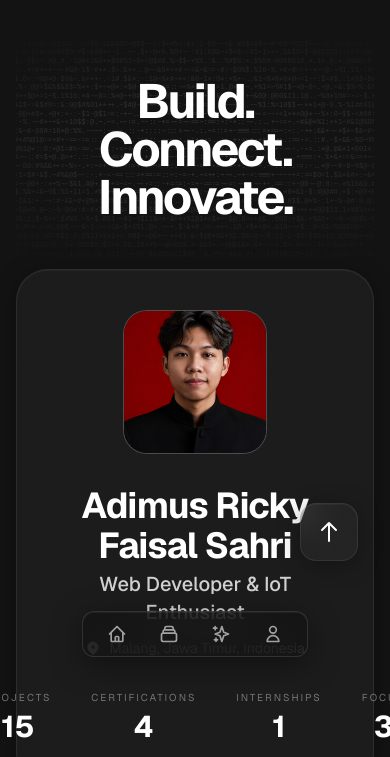
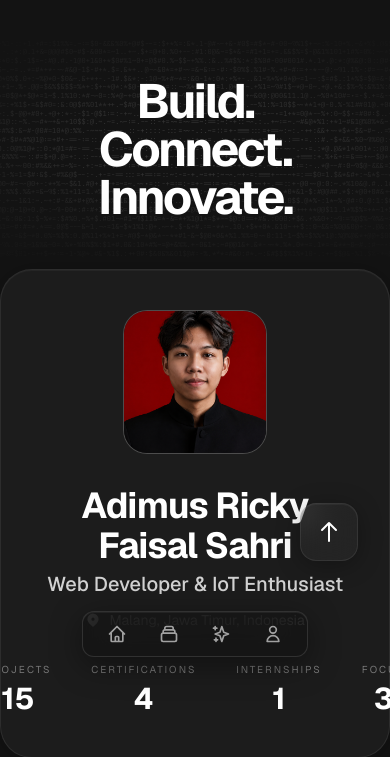
Before and after one commit to dimss19/portfolio, a Next.js app: page / in a window 390 px wide. Shown: the part 155-912 px from the top of the page. Built offline with nearby package versions, Linux system fonts and the light colour scheme.

Commit message:
fix: hero ASCII full width sampai skills section

```diff
--- a/components/Hero.tsx
+++ b/components/Hero.tsx
@@ -6,9 +6,9 @@ import HeroAscii from "./HeroAscii";
 export default function Hero() {
   return (
     <main className="pt-16 pb-32 bg-background" id="top">
-      <div className="max-w-7xl mx-auto px-4 sm:px-6 lg:px-8">
+      <div className="w-full">
         <ScrollReveal>
-          <div className="relative rounded-[2rem] overflow-hidden h-[480px] mb-[-120px]">
+          <div className="relative overflow-hidden h-[480px] mb-[-120px]">
             <HeroAscii />
             <div className="absolute inset-0 flex flex-col items-center justify-center text-white z-20 pointer-events-none">
               <h1 className="text-5xl md:text-8xl font-bold tracking-tighter text-center">
```
